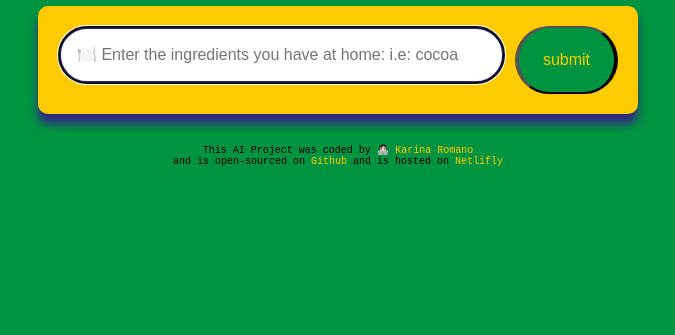
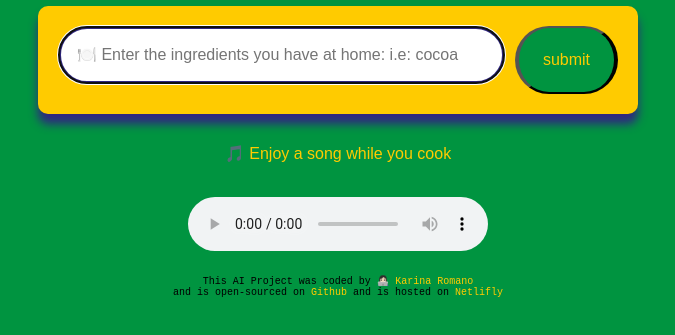
Before and after one commit to karinaromano/brazilian-recipes-generator, a plain HTML site: page index.html in a window 1280 px wide. Shown: the part 229-564 px from the top of the page, without its empty margins (302-977 px from the left). Drawn offline with nearby package versions, Linux system fonts and the light colour scheme.

Commit message:
Added-Audio

```diff
--- a/index.html
+++ b/index.html
@@ -31,6 +31,10 @@
         </form>
         <div class="recipe hidden" id="recipe"></div>
       </main>
+      <p class="song">🎵 Enjoy a song while you cook </p><br />
+      <audio controls autoplay>
+        <source src="audio/Flavors of Brazil.mp3" type="audio/mpeg">
+      </audio>
       <footer>
         This AI Project was coded by 👩🏻‍💻
         <a href="https://www.linkedin.com/in/karinaromano" target="_blank">
--- a/src/style.css
+++ b/src/style.css
@@ -72,6 +72,10 @@ form {
   display: none;
 }
 
+.song {
+  color: #ffcb00;
+}
+
 footer {
   font-family: monospace;
   font-size: 10px;
```
Also changed, not shown: 1 other file.
